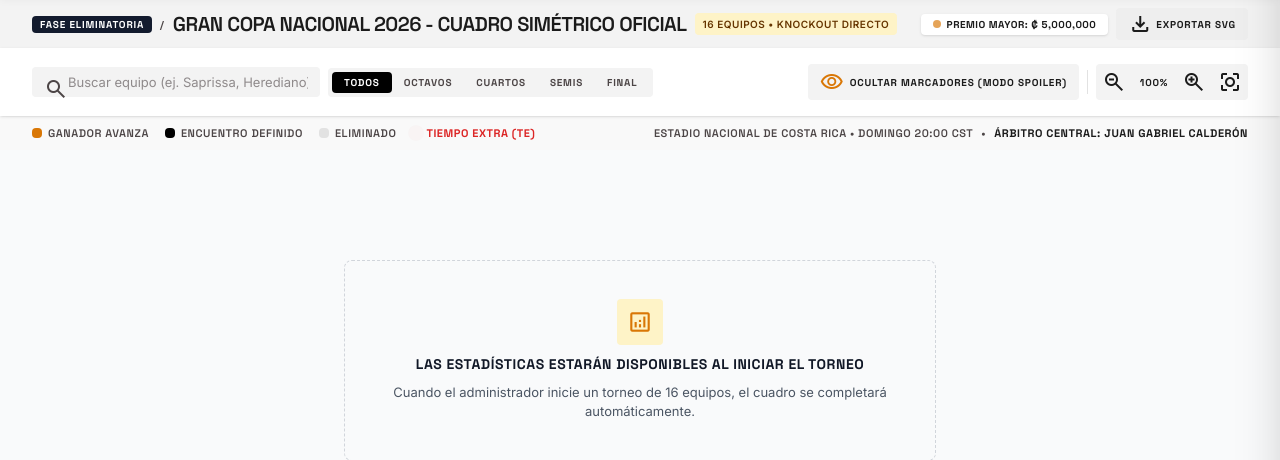
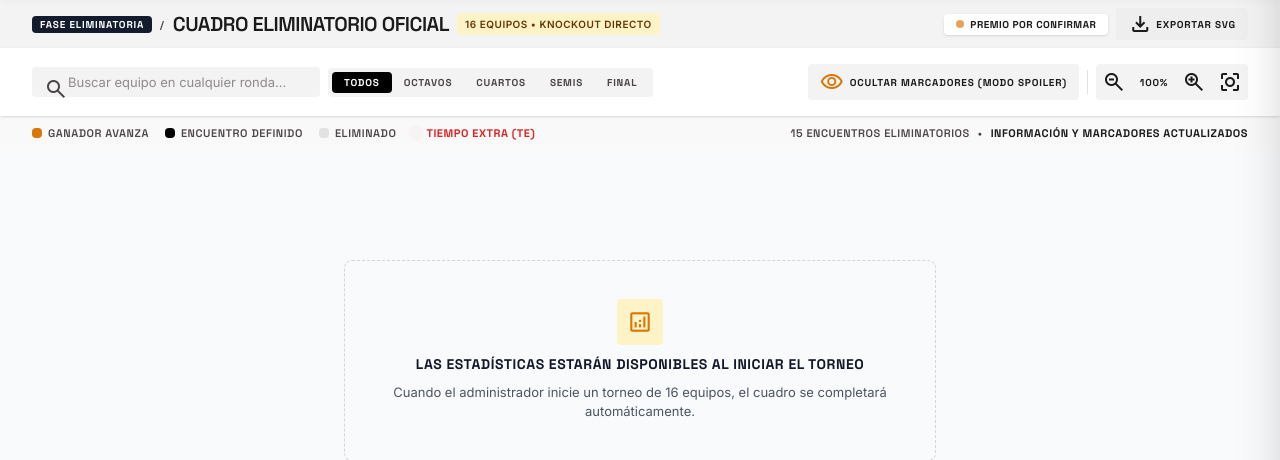
Before and after one commit to Andri-Almengor/Proyecto-progamaci-n-2, a Java web app: template web/WEB-INF/views/arena/bracket.jsp in a window 1280 px wide. Shown: the part 112-572 px from the top of the page. Run offline with Tomcat 11, a stand-in JSP engine, Linux system fonts and the light colour scheme; the template is opened without the code that fills it, so the values that code supplies are empty; data comes from the database, SQL or seed files in the repository.

Commit message:
fix(stage 2): remove fictitious bracket metadata and mark real-data UI targets

```diff
--- a/web/WEB-INF/views/arena/bracket.jsp
+++ b/web/WEB-INF/views/arena/bracket.jsp
@@ -20,13 +20,13 @@
 <div class="flex items-center gap-space-sm">
 <span class="font-label-sm text-label-sm uppercase px-2 py-0.5 rounded bg-tertiary-container text-on-tertiary">Fase Eliminatoria</span>
 <span class="text-on-surface-variant font-label-sm text-label-sm">/</span>
-<span class="font-headline-md text-headline-md text-on-surface tracking-tight uppercase">Gran Copa Nacional 2026 - Cuadro Simétrico Oficial</span>
+<span class="font-headline-md text-headline-md text-on-surface tracking-tight uppercase"><span id="arena-bracket-title">Cuadro eliminatorio oficial</span></span>
 <span class="px-2 py-0.5 rounded text-[10px] font-bold bg-secondary-container text-on-secondary-container tracking-wider uppercase">16 Equipos • Knockout Directo</span>
 </div>
 <div class="flex items-center gap-space-sm">
 <div class="flex items-center gap-1.5 px-3 py-1 bg-surface rounded-lg shadow-sm">
 <span class="w-2 h-2 rounded-full bg-secondary animate-pulse"></span>
-<span class="font-label-sm text-label-sm text-on-surface uppercase tracking-wider">Premio Mayor: ₡ 5,000,000</span>
+<span class="font-label-sm text-label-sm text-on-surface uppercase tracking-wider"><span id="arena-bracket-prize">Premio por confirmar</span></span>
 </div>
 <button class="px-3 py-1 bg-surface-container hover:bg-surface-container-high rounded font-label-sm text-label-sm uppercase text-on-surface flex items-center gap-1 transition-colors" id="btn-export-bracket">
 <span class="material-symbols-outlined text-[15px]">file_download</span>
@@ -35,18 +35,18 @@
 </div>
 </div>
 <!-- Interactive Controls Hub -->
-<div class="w-full bg-surface px-margin py-space-md shadow-sm z-30 sticky top-20">
+<div class="arena-bracket-controls w-full bg-surface px-margin py-space-md shadow-sm z-30 sticky top-20">
 <div class="flex flex-wrap items-center justify-between gap-space-md">
 <!-- Search Competitor & Filter Stage -->
 <div class="flex items-center flex-wrap gap-space-sm">
-<div class="relative w-72">
+<div class="relative w-72 arena-bracket-search">
 <span class="material-symbols-outlined absolute left-3 top-2.5 text-on-surface-variant text-[18px]">search</span>
-<input class="w-full bg-surface-container-low pl-9 pr-3 py-1.5 rounded text-on-surface font-body-md text-body-md focus:outline-none focus:bg-surface transition-all placeholder:text-on-surface-variant/60" id="bracket-search" placeholder="Buscar equipo (ej. Saprissa, Herediano)..." type="text"/>
-<button class="hidden absolute right-2.5 top-2 text-on-surface-variant hover:text-on-surface" id="clear-search">
+<input class="w-full bg-surface-container-low pl-9 pr-3 py-1.5 rounded text-on-surface font-body-md text-body-md focus:outline-none focus:bg-surface transition-all placeholder:text-on-surface-variant/60" id="bracket-search" placeholder="Buscar equipo en cualquier ronda..." type="text"/>
+<button type="button" class="hidden absolute right-2.5 top-2 text-on-surface-variant hover:text-on-surface" id="clear-search" aria-label="Borrar búsqueda">
 <span class="material-symbols-outlined text-[16px]">close</span>
 </button>
 </div>
-<div class="flex items-center bg-surface-container-low p-1 rounded">
+<div class="arena-desktop-bracket-filters flex items-center bg-surface-container-low p-1 rounded">
 <button class="filter-btn active-filter px-3 py-1 rounded bg-primary text-on-primary font-label-sm text-label-sm uppercase transition-all" data-filter="all">Todos</button>
 <button class="filter-btn px-3 py-1 rounded text-on-surface-variant hover:text-on-surface font-label-sm text-label-sm uppercase transition-all" data-filter="octavos">Octavos</button>
 <button class="filter-btn px-3 py-1 rounded text-on-surface-variant hover:text-on-surface font-label-sm text-label-sm uppercase transition-all" data-filter="cuartos">Cuartos</button>
@@ -61,7 +61,7 @@
 <span id="scores-label">Ocultar Marcadores (Modo Spoiler)</span>
 </button>
 <div class="h-6 w-px bg-surface-container-highest"></div>
-<div class="flex items-center bg-surface-container-low rounded p-0.5">
+<div class="arena-desktop-zoom flex items-center bg-surface-container-low rounded p-0.5">
 <button class="w-8 h-8 flex items-center justify-center text-on-surface hover:bg-surface-container rounded transition-colors" id="zoom-out" title="Alejar Zoom">
 <span class="material-symbols-outlined text-[18px]">zoom_out</span>
 </button>
@@ -97,9 +97,9 @@
 </div>
 </div>
 <div class="flex items-center gap-space-sm">
-<span>Estadio Nacional de Costa Rica • Domingo 20:00 CST</span>
+<span>15 encuentros eliminatorios</span>
 <span>•</span>
-<span class="text-on-surface font-bold">Árbitro Central: Juan Gabriel Calderón</span>
+<span class="text-on-surface font-bold">Información y marcadores actualizados</span>
 </div>
 </div>
 <!-- Main Bracket Panoramic Canvas Wrapper -->
@@ -110,34 +110,34 @@
 <div class="grid grid-cols-7 gap-4 mb-4 text-center items-center">
 <div class="col-stage bg-surface-container-high py-2 rounded">
 <span class="font-headline-md text-[13px] uppercase tracking-wider text-on-surface font-bold">Octavos Izquierda</span>
-<p class="font-label-sm text-[10px] text-on-surface-variant">Sábado 15 Mar</p>
+<p class="font-label-sm text-[10px] text-on-surface-variant">Fecha por confirmar</p>
 </div>
 <div class="col-stage bg-surface-container-high py-2 rounded">
 <span class="font-headline-md text-[13px] uppercase tracking-wider text-on-surface font-bold">Cuartos Izquierda</span>
-<p class="font-label-sm text-[10px] text-on-surface-variant">Miércoles 19 Mar</p>
+<p class="font-label-sm text-[10px] text-on-surface-variant">Fecha por confirmar</p>
 </div>
 <div class="col-stage bg-surface-container-high py-2 rounded">
 <span class="font-headline-md text-[13px] uppercase tracking-wider text-on-surface font-bold">Semifinal A</span>
-<p class="font-label-sm text-[10px] text-on-surface-variant">Sábado 22 Mar</p>
+<p class="font-label-sm text-[10px] text-on-surface-variant">Fecha por confirmar</p>
 </div>
 <div class="col-stage bg-tertiary-container py-2 rounded shadow-sm">
 <span class="font-headline-md text-[13px] uppercase tracking-wider text-secondary-fixed font-bold flex items-center justify-center gap-1">
 <span class="material-symbols-outlined text-[16px] text-secondary">emoji_events</span>
             GRAN FINAL
           </span>
-<p class="font-label-sm text-[10px] text-on-tertiary-container">Domingo 30 Mar • 20:00 CST</p>
+<p class="font-label-sm text-[10px] text-on-tertiary-container">Fecha por confirmar</p>
 </div>
 <div class="col-stage bg-surface-container-high py-2 rounded">
 <span class="font-headline-md text-[13px] uppercase tracking-wider text-on-surface font-bold">Semifinal B</span>
-<p class="font-label-sm text-[10px] text-on-surface-variant">Domingo 23 Mar</p>
+<p class="font-label-sm text-[10px] text-on-surface-variant">Fecha por confirmar</p>
 </div>
 <div class="col-stage bg-surface-container-high py-2 rounded">
 <span class="font-headline-md text-[13px] uppercase tracking-wider text-on-surface font-bold">Cuartos Derecha</span>
-<p class="font-label-sm text-[10px] text-on-surface-variant">Jueves 20 Mar</p>
+<p class="font-label-sm text-[10px] text-on-surface-variant">Fecha por confirmar</p>
 </div>
 <div class="col-stage bg-surface-container-high py-2 rounded">
 <span class="font-headline-md text-[13px] uppercase tracking-wider text-on-surface font-bold">Octavos Derecha</span>
-<p class="font-label-sm text-[10px] text-on-surface-variant">Domingo 16 Mar</p>
+<p class="font-label-sm text-[10px] text-on-surface-variant">Fecha por confirmar</p>
 </div>
 </div>
 <!-- 7-COLUMN SYMMETRIC GRID WITH BRACKET CARDS -->
@@ -351,8 +351,8 @@
 <div class="stage-col flex flex-col items-center justify-center relative px-1" data-stage="final">
 <!-- Finalist A (Top Finalist Box) -->
 <div class="w-full bg-surface-container-low p-2 rounded mb-3 text-center shadow-sm">
-<span class="font-label-sm text-[9px] uppercase tracking-widest text-on-surface-variant">Finalista Conferencia Oeste</span>
-<div class="font-headline-md text-[14px] text-on-surface font-bold mt-0.5 truncate">Saprissa de Moravia</div>
+<span class="font-label-sm text-[9px] uppercase tracking-widest text-on-surface-variant">Finalista del primer cruce</span>
+<div data-arena-finalist="A" class="font-headline-md text-[14px] text-on-surface font-bold mt-0.5 truncate">Por definir</div>
 </div>
 <!-- THE TROPHY MONOLITH PEDESTAL -->
 <div class="relative w-full max-w-[210px] flex flex-col items-center py-4 px-3 rounded-lg bg-gradient-to-b from-surface via-surface-container-low to-surface-container shadow-xl overflow-hidden group">
@@ -361,7 +361,7 @@
 <!-- Crown / Ribbon Header -->
 <div class="px-2.5 py-0.5 rounded-full bg-secondary-container text-on-secondary-container font-label-sm text-[9px] font-bold uppercase tracking-wider mb-2 flex items-center gap-1 shadow-sm">
 <span class="material-symbols-outlined text-[12px] text-secondary">military_tech</span>
-              Copa Premier 2026
+              <span id="arena-bracket-trophy-name">Torneo 2026</span>
             </div>
 <!-- Realistic Trophy Graphic (SVG) -->
 <div class="relative my-2 transform group-hover:scale-105 transition-transform duration-300">
@@ -373,7 +373,7 @@
 <div class="w-full bg-surface p-2.5 rounded shadow-sm hover:shadow-md transition-all cursor-pointer mt-1" data-date="Dom 30 Mar • 20:00 CST" data-match-id="M-GRAND-FINAL" data-s1="2" data-s2="1" data-stadium="Estadio Nacional La Sabana" data-stage="Gran Final Nacional" data-t1="Saprissa de Moravia" data-t2="Alajuelense Manudos" data-winner="Saprissa de Moravia">
 <div class="flex items-center justify-between text-[9px] font-label-sm text-secondary font-bold uppercase mb-1">
 <span>GRAN FINAL</span>
-<span class="px-1 py-0.2 bg-secondary/10 rounded">EN VIVO</span>
+<span data-arena-final-status class="px-1 py-0.2 bg-secondary/10 rounded">PENDIENTE</span>
 </div>
 <!-- Team Final A -->
 <div class="flex items-center justify-between py-1 px-1.5 rounded bg-surface-container-high text-on-surface">
@@ -394,8 +394,8 @@
 </div>
 <!-- Finalist B (Bottom Finalist Box) -->
 <div class="w-full bg-surface-container-low p-2 rounded mt-3 text-center shadow-sm">
-<span class="font-label-sm text-[9px] uppercase tracking-widest text-on-surface-variant">Finalista Conferencia Este</span>
-<div class="font-headline-md text-[14px] text-on-surface font-bold mt-0.5 truncate">Alajuelense Manudos</div>
+<span class="font-label-sm text-[9px] uppercase tracking-widest text-on-surface-variant">Finalista del segundo cruce</span>
+<div data-arena-finalist="B" class="font-headline-md text-[14px] text-on-surface font-bold mt-0.5 truncate">Por definir</div>
 </div>
 </div>
 <!-- ============================================== -->
```
